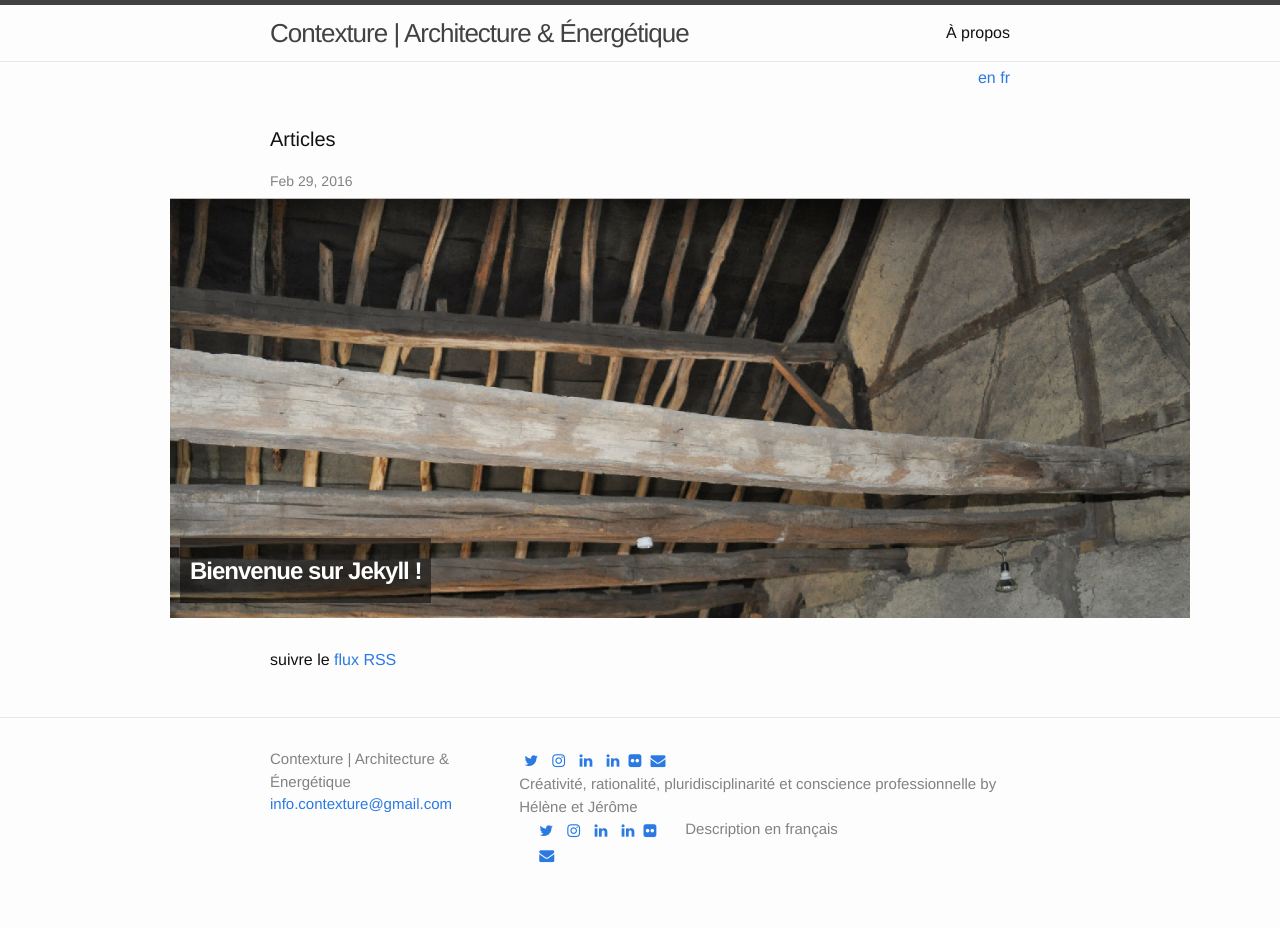
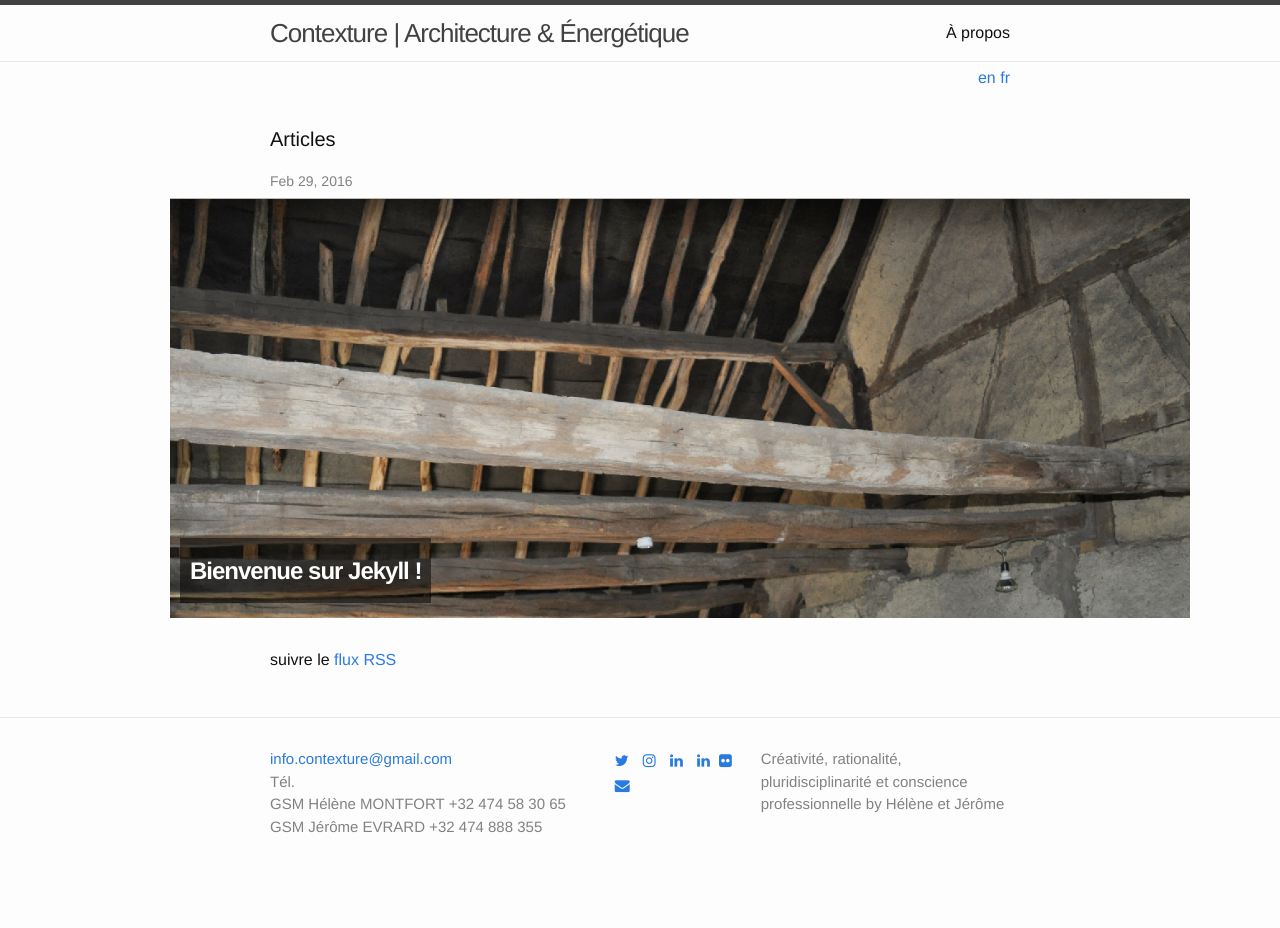
Before and after one commit to contexture-Archi/contexture-Archi.github.io, a Jekyll site: the page built from accueil.html, in a window 1280 px wide. Built offline with Jekyll 4.4.1, drawn with Linux system fonts in a browser that asks for light colours; nearby versions of some CDN libraries; after the commit the page ends 900 px from its top, so only the background shows below that.

Commit message:
resize footer and add address

```diff
--- a/_includes/footer.html
+++ b/_includes/footer.html
@@ -5,27 +5,15 @@
     <div class="footer-col-wrapper">
       <div class="footer-col footer-col-1">
         <ul class="contact-list">
-          <li>{{ site.title[page.lang] }}</li>
           <li><a href="mailto:{{ site.email }}">{{ site.email }}</a></li>
+          <li> Tél. {{ site.phone }}</li>
+          <li> GSM Hélène MONTFORT {{ site.data.settings.gsm1 }}</li>
+          <li> GSM Jérôme EVRARD {{ site.data.settings.gsm2 }}</li>
         </ul>
       </div>
 
-      <footer class="footer">
-        {% for item in site.data.settings.social %}
-          <a href="{{ item.link }}" class="menu-link" target="_blank"><i class="fa fa-{{ item.icon }}" aria-hidden="true"></i></a>
-        {% endfor %}
-        <div class="post-date">{{ site.tagline.en }} by {{ site.data.settings.author.name }}</div>
-      </footer>
-
       <div class="footer-col footer-col-2">
         <ul class="social-media-list">
-
-
-          {% if site.twitter_username %}
-          <li>
-            {% include icon-twitter.html username=site.twitter_username %}
-          </li>
-          {% endif %}
 
           {% for item in site.social %}
             <a href="{{ item.link }}" class="menu-link" target="_blank"><i class="fa fa-{{ item.icon }}" aria-hidden="true"></i></a>
@@ -34,10 +22,10 @@
         </ul>
       </div>
 
-
-
       <div class="footer-col footer-col-3">
-        <p>{{ site.description[page.lang] }}</p>
+        <footer class="footer">
+          <div class="post-date">{{ site.tagline.en }} by {{ site.data.settings.author.name }}</div>
+        </footer>
       </div>
     </div>
 
--- a/_sass/_layout.scss
+++ b/_sass/_layout.scss
@@ -127,8 +127,8 @@
 }
 
 .footer-col-1 {
-    width: -webkit-calc(35% - (#{$spacing-unit} / 2));
-    width:         calc(35% - (#{$spacing-unit} / 2));
+    width: -webkit-calc(45% - (#{$spacing-unit} / 2));
+    width:         calc(45% - (#{$spacing-unit} / 2));
 }
 
 .footer-col-2 {
@@ -137,8 +137,8 @@
 }
 
 .footer-col-3 {
-    width: -webkit-calc(45% - (#{$spacing-unit} / 2));
-    width:         calc(45% - (#{$spacing-unit} / 2));
+    width: -webkit-calc(35% - (#{$spacing-unit} / 2));
+    width:         calc(35% - (#{$spacing-unit} / 2));
 }
 
 @include media-query($on-laptop) {
```
